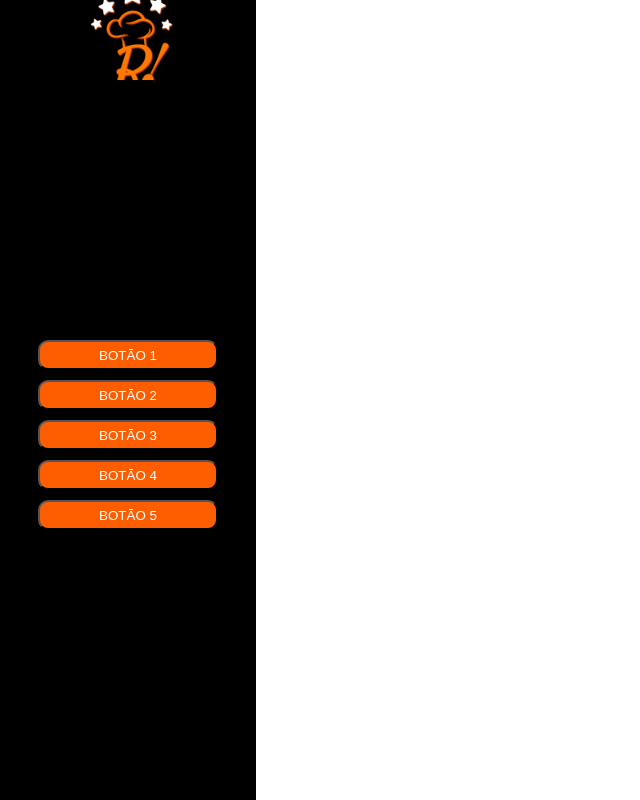
After one commit to Matutinho/layout-rango-tcc, a PHP site: template view/telaWorkspace.php in a window 1280 px wide. The commit adds this page. Shown: the whole page, without its empty margins (0-640 px from the left). Run offline with PHP 8.4, Linux system fonts and the light colour scheme; the template is opened without the code that fills it, so the values that code supplies are empty.

Commit message:
Alterações nas telas de cliente - FORM: POST - INCOMPLETO

```diff
--- a/cabecalho.php
+++ b/cabecalho.php
@@ -8,6 +8,8 @@
     <link rel="stylesheet" href="css/cssBackground.css">
     <link rel="stylesheet" href="css/cssTelaInicialGhest.css">
     <link rel="stylesheet" href="css/cssTelaInicialAdmistrador.css">
+    <link rel="stylesheet" href="css/cssTelaWorkspace.css">
+    <link rel="stylesheet" href="css/cssTelaCardapio.css">
     <title>Rango!</title>
 </head>
 <body>
--- a/css/cssIndex.css
+++ b/css/cssIndex.css
@@ -1,4 +1,6 @@
 html, body {
     margin: 0;
     padding: 0;
+    width: 100%;
+    height: 100%;
 }
--- /dev/null
+++ b/css/cssTelaCardapio.css
@@ -0,0 +1,7 @@
+.box-cardapio {
+    margin: 10px;
+    padding: 0;
+    background-color: rgb(255, 0, 0);
+    width: 500px;
+    height: 300px;
+}
--- a/css/cssTelaInicialGhest.css
+++ b/css/cssTelaInicialGhest.css
@@ -28,13 +28,17 @@
   color: white;
   background-color: #ffa60000;
   transition: 0.5s;
-  font-size: 13px;
+  font-size: 85%;
   margin-left: 25px;
-  width: 80px;
+  width: 120px;
   height: 35px;
 }
 
 .box-button-link-2 {
+  width: 150px;
+}
+
+.box-button-link-1 {
   width: 150px;
   border-radius: 10px;
   background-color: #ff7b00;
@@ -45,17 +49,17 @@
   margin-left: 45%;
 }
 
-.box-button-link-2:hover {
+.box-button-link-1:hover {
   border-bottom-right-radius: 0;
   background-color: #ffffff;
 }
 
-.box-button-link-1:hover, .box-button-link-2:hover, .box-button-link-3:hover, .box-button-logar:hover, .box-button-registrar:hover {
+.box-button-link-2:hover, .box-button-link-1:hover, .box-button-link-3:hover, .box-button-logar:hover, .box-button-registrar:hover {
   color: #ff7b00;
   transition: 0.5s;
 }
 
-.logo-img-menu:hover, .box-button-link-2:hover {
+.logo-img-menu:hover, .box-button-link-1:hover {
   transform: scale(110%);
   transition: 0.5s;
 }
--- /dev/null
+++ b/css/cssTelaWorkspace.css
@@ -0,0 +1,41 @@
+.box-menu-base-horizontal, form {
+    width: 20%;
+    height: 100%;
+    padding: 0;
+    margin: 0;
+    align-items: center;
+    justify-content: center;
+    display: flex;
+    flex-direction: column;
+}
+
+.box-menu-base-horizontal {
+    background-color: black;
+}
+
+.logo-img-menu-horizontal {
+    width: 120px;
+    transition: 0.5s;
+  }
+
+.menu-horizontal-button {
+    background-color: #ff5e00;
+    color: white;
+    width: 180px;
+    height: 30px;
+    margin-bottom: 10px;
+    border-radius: 10px;
+    transition: 0.5s;
+}
+
+.menu-horizontal-button:hover {
+    border-bottom-right-radius: 0;
+    color: #ff5e00;
+    background-color: #ffffff;
+    transition: 0.5s;
+}
+
+.logo-img-menu-horizontal:hover {
+    transform: scale(110%);
+    transition: 0.5s;
+}
--- a/view/telaCardapio.php
+++ b/view/telaCardapio.php
@@ -0,0 +1,3 @@
+<div class="box-cardapio">
+    oi
+</div>
--- a/view/telaInicialAdm.php
+++ b/view/telaInicialAdm.php
@@ -6,14 +6,8 @@
   <!-- FORMULARIO: MENU CONVIDADO -->
   <form action="" method="post">
     <!-- BOTÃO:BUTTON -->
-    <button class="box-button-link-1" name="btnCliente" id="btnCliente">
-      CLIENTES
-    </button>
     <button class="box-button-link-2" name="btnGerenciar" id="btnGerenciar">
       WORKSPACE!
-    </button>
-    <button class="box-button-link-3" name="btnGerenciar" id="btnGerenciar">
-      NOTIFICAÇÕES
     </button>
     <button class="box-button-logar" name="btnPerfil" id="btnPerfil">
       PERFIL
--- /dev/null
+++ b/view/telaWorkspace.php
@@ -0,0 +1,14 @@
+<div class="box-menu-base-horizontal">
+  <!-- LOGOTIPO -->
+    <div class="box-button-logo">
+        <img src="css/logoTCCwhite.png" alt="" class="logo-img-menu-horizontal">
+    </div>
+  <!-- FORMULARIO: MENU CONVIDADO -->
+    <form action="" method="post">
+        <button class="menu-horizontal-button">BOTÃO 1</button>
+        <button class="menu-horizontal-button">BOTÃO 2</button>
+        <button class="menu-horizontal-button">BOTÃO 3</button>
+        <button class="menu-horizontal-button">BOTÃO 4</button>
+        <button class="menu-horizontal-button">BOTÃO 5</button>
+    </form>
+</div>
```
Also changed, not shown: Index.php (+11 -2 lines), view/telaSistemaCliente.php (added, +14 -0 lines).
